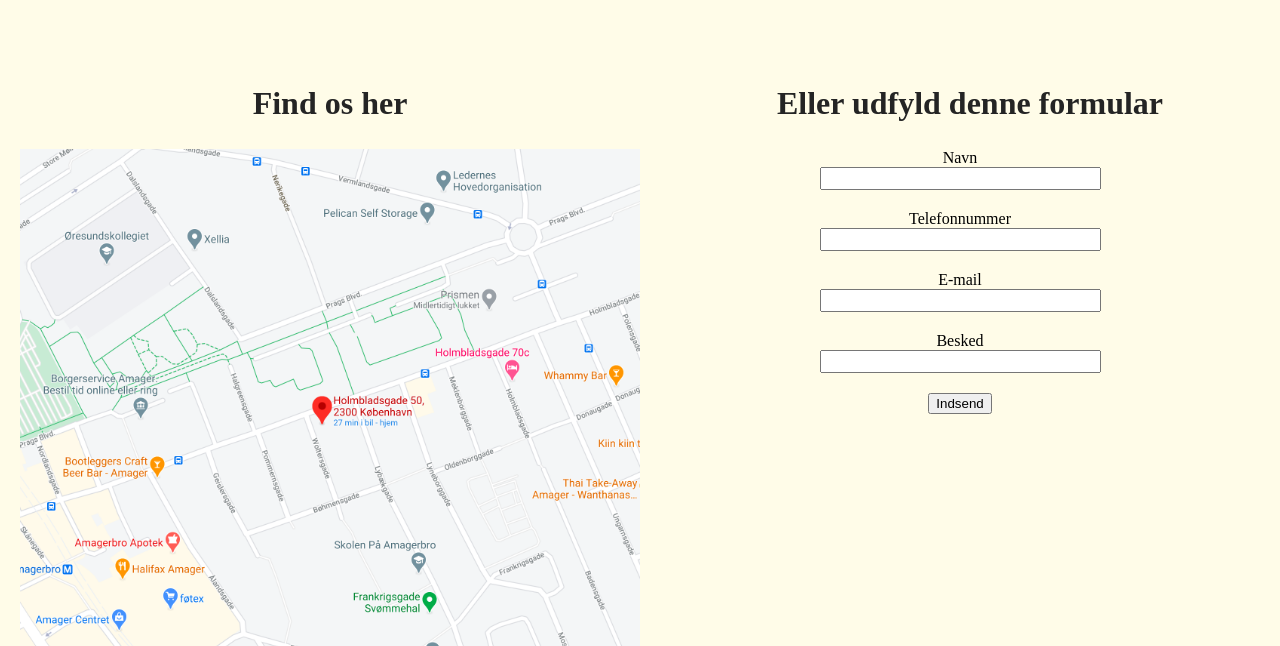
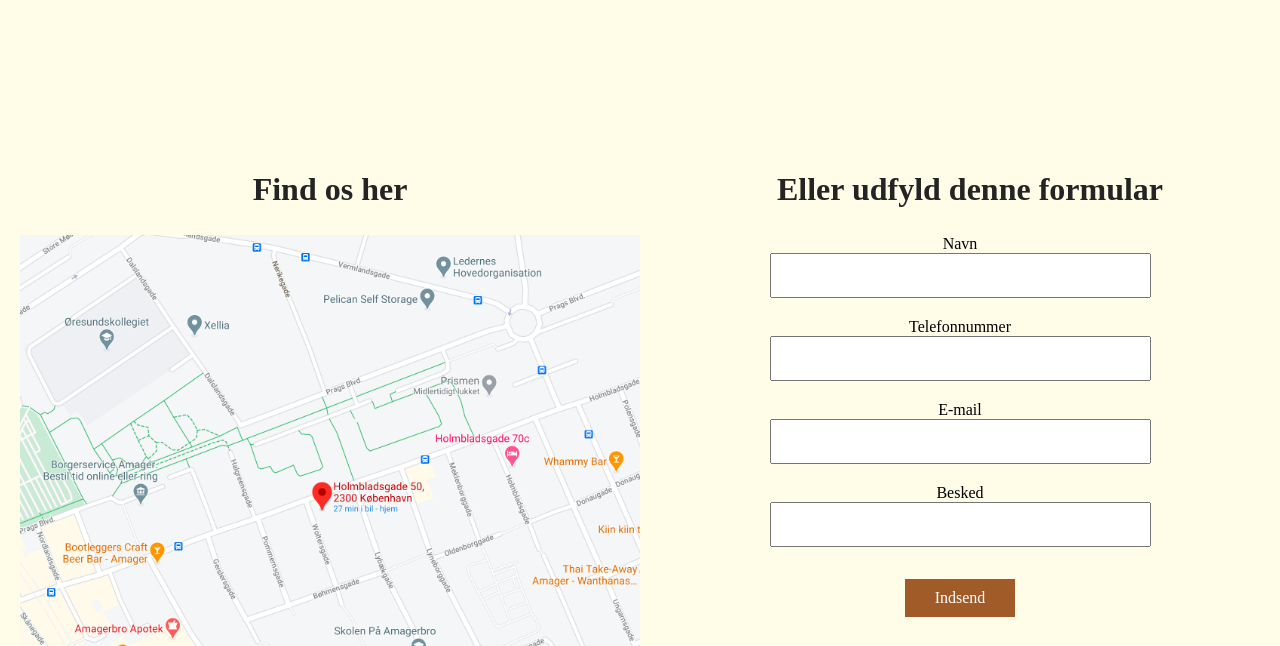
Before and after one commit to joha034p/redesign, a plain HTML site: page kontakt.html in a window 1280 px wide. Shown: the part 1144-1790 px from the top of the page. Drawn offline with Linux system fonts and the light colour scheme.

Commit message:
kontakt modified

```diff
--- a/kontakt_style.css
+++ b/kontakt_style.css
@@ -47,11 +47,22 @@ form {
 }
 
 input {
-    padding: 2px 50px;
+    padding: 13px 100px;
 }
 
-
-
+button {
+    border: none;
+    background-color: #A05B29;
+    padding: 10px 30px;
+    text-align: center;
+    text-decoration: none;
+    display: inline-block;
+    font-size: 16px;
+    margin: 12px 4px;
+    cursor: pointer;
+    color: white;
+    font-family: 'Special Elite';
+}
 
 
 
@@ -125,7 +136,7 @@ nav a:hover {
     padding-left: 20px;
     background-image: url(billeder_kontakt/barista_haand.jpg);
     background-size: cover;
-    height: 28vh;
+    height: 45vh;
     width: 100vw;
     background-position: 60% 40%;
 }
@@ -140,7 +151,7 @@ nav a:hover {
 }
 
 #second .underoverskrift1 {
-    padding-top: 150px;
+    padding-top: 100px;
 }
 
 #second .text1 {
```
